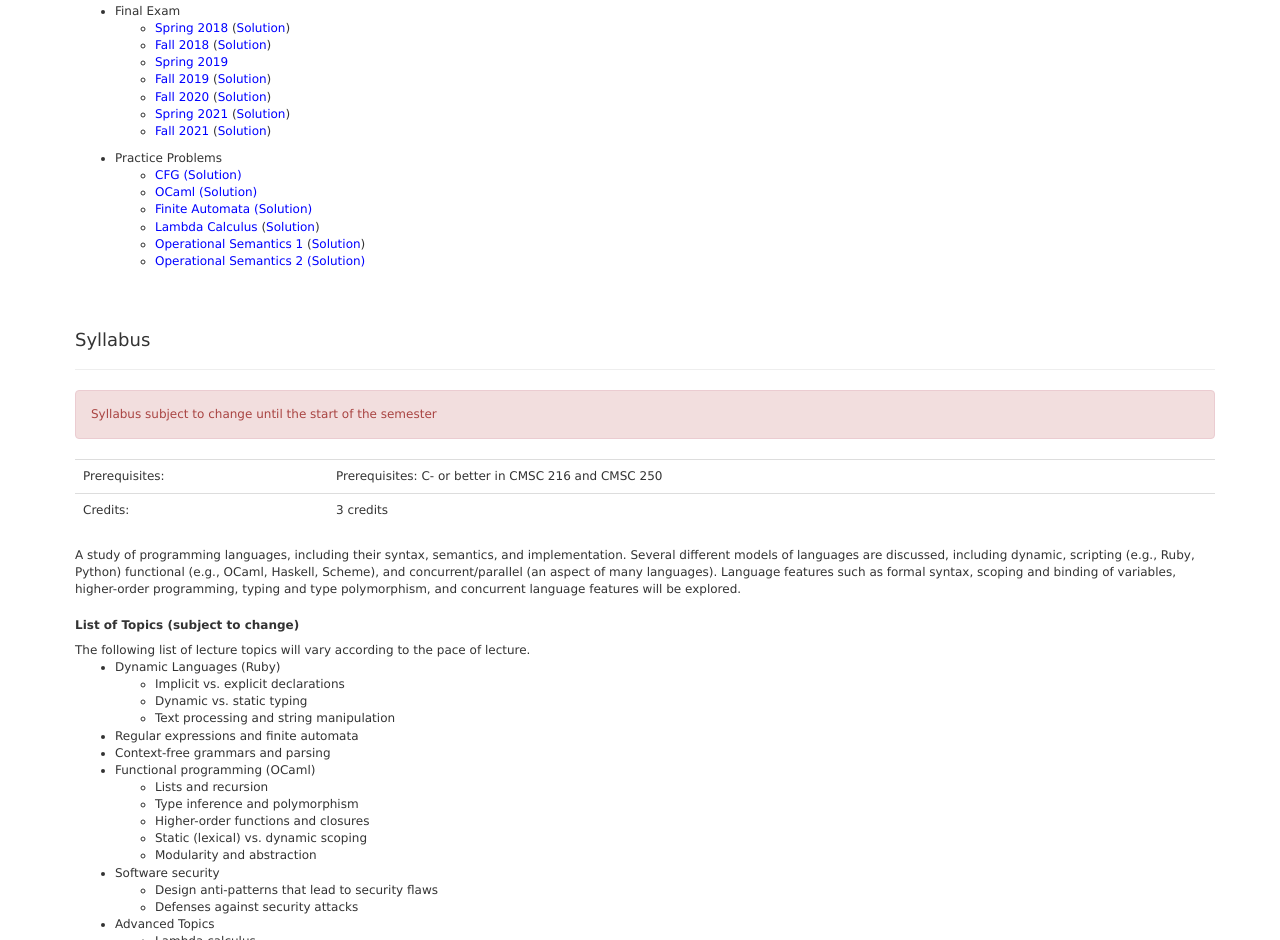
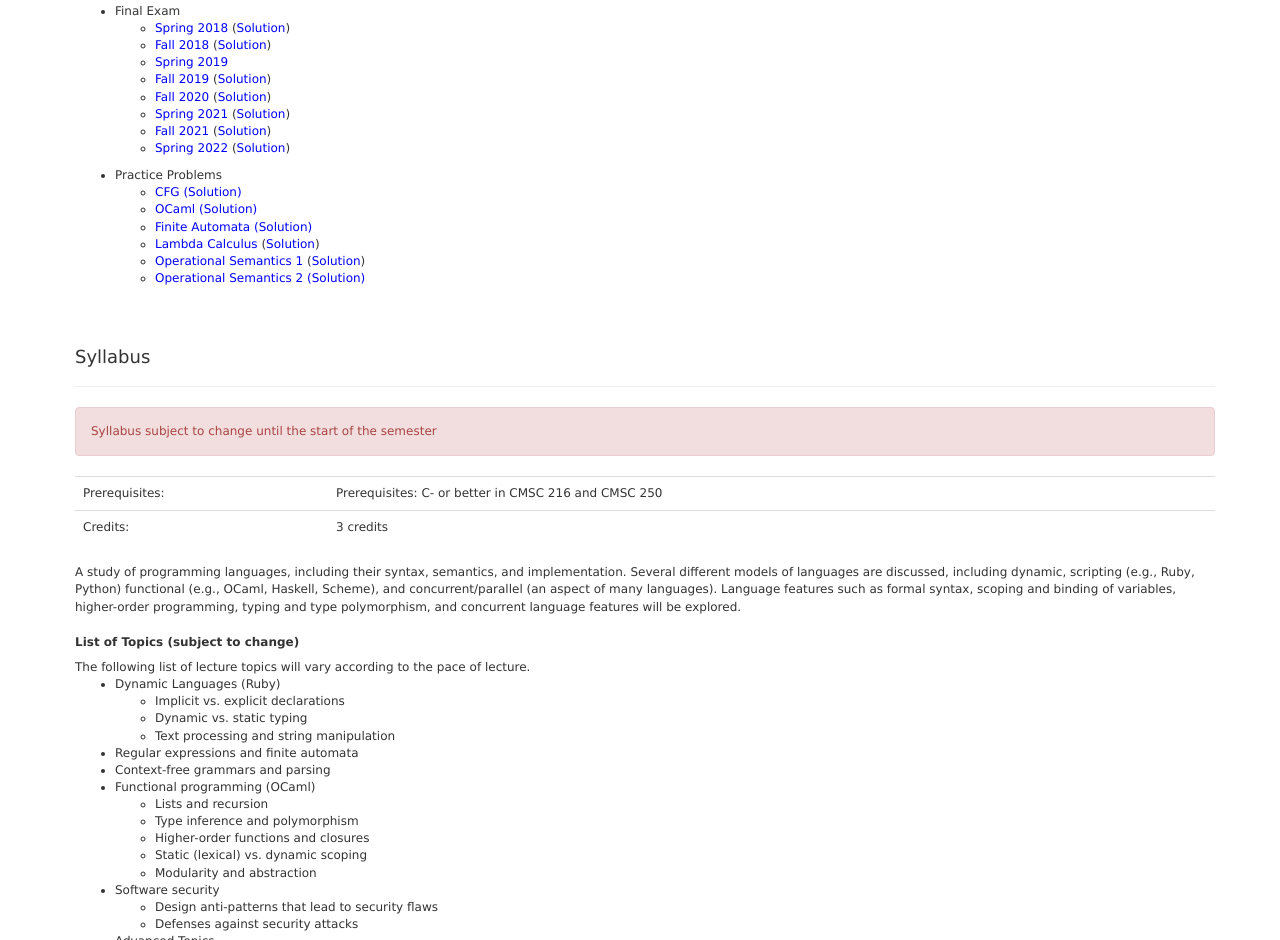
Before and after one commit to umd-cmsc330/class-website, a plain HTML site: page index.html in a window 1280 px wide. Shown: the part 5980-6920 px from the top of the page. Drawn offline with nearby package versions, Linux system fonts and the light colour scheme.

Commit message:
Added finals soln

```diff
--- a/index.html
+++ b/index.html
@@ -1026,6 +1026,9 @@
                                 </li>
                                 <li><a href="./past_assignments/fall21final.pdf">Fall 2021</a>
                                     (<a href="./past_assignments/fall21finalsolns.pdf"">Solution</a>)
+                                </li>
+				<li><a href="./past_assignments/spring22final.pdf">Spring 2022</a>
+                                    (<a href="./past_assignments/spring22finalsolns.pdf"">Solution</a>)
                                 </li>
                             </ul>
                         </li>
```
Also changed, not shown: 1 other file.
